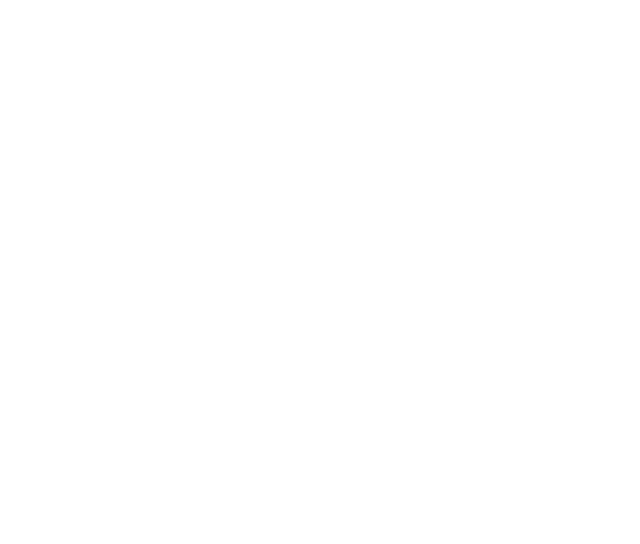
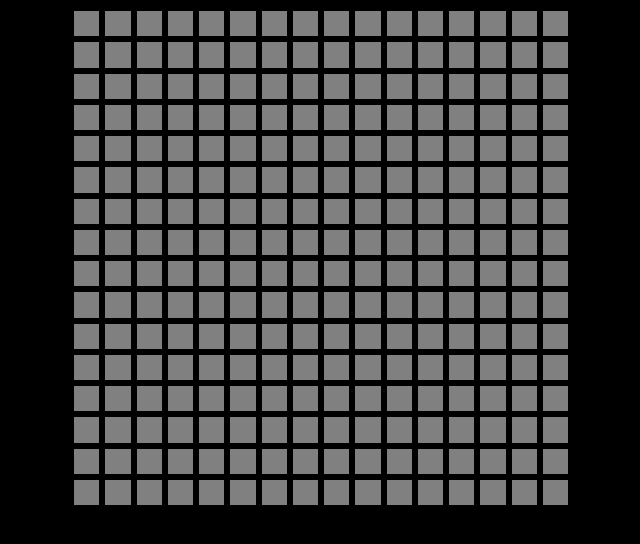
Before and after one commit to Barnaby-1/Etch-a-Sketch, a plain HTML site: page index.html in a window 1280 px wide. Shown: the whole page, without its empty margins (319-959 px from the left). Drawn offline with Linux system fonts and the light colour scheme.

Commit message:
basic grid

```diff
--- a/index.html
+++ b/index.html
@@ -3,9 +3,12 @@
 <head>
     <meta charset="UTF-8">
     <meta name="viewport" content="width=device-width, initial-scale=1.0">
+    <link href="resources/styles.css" type="text/css" rel="stylesheet">
     <title>Etch a Sketch</title>
 </head>
 <body>
-
+    <div id="grid-container">
+    </div>
+    <script src="script.js"></script>
 </body>
 </html>
--- /dev/null
+++ b/resources/styles.css
@@ -0,0 +1,29 @@
+* {
+    box-sizing: border-box;
+    background-color: black;
+}
+
+html {
+    display: flex;
+    justify-content: center;
+}
+
+#grid-container {
+    display: flex;
+    flex-wrap: wrap;
+    justify-content: center;
+    height: 500px;
+    width: 500px;
+}
+
+.grid-row {
+    display: flex;
+    width: 100%;
+}
+
+.grid-item {
+    border: solid grey 2px;
+    background-color: grey;
+    width: 100%;
+    margin: 3px;
+}
--- /dev/null
+++ b/script.js
@@ -0,0 +1,23 @@
+// Adds a 16x16 grid
+
+const gridContainer = document.getElementById('grid-container')
+
+const addRows = () => {
+    // Creates row elements
+    for (let i = 0; i < 16; i++) {
+        const row = document.createElement('div');
+        row.classList.add('grid-row');
+
+        // Append grid items to rows
+        for (let j = 0; j < 16; j++) {
+            const gridItem = document.createElement('div');
+            gridItem.classList.add('grid-item');
+            row.appendChild(gridItem);
+        }
+
+        // Append row to the grid container
+        gridContainer.appendChild(row);
+    }
+}
+
+addRows();
```
